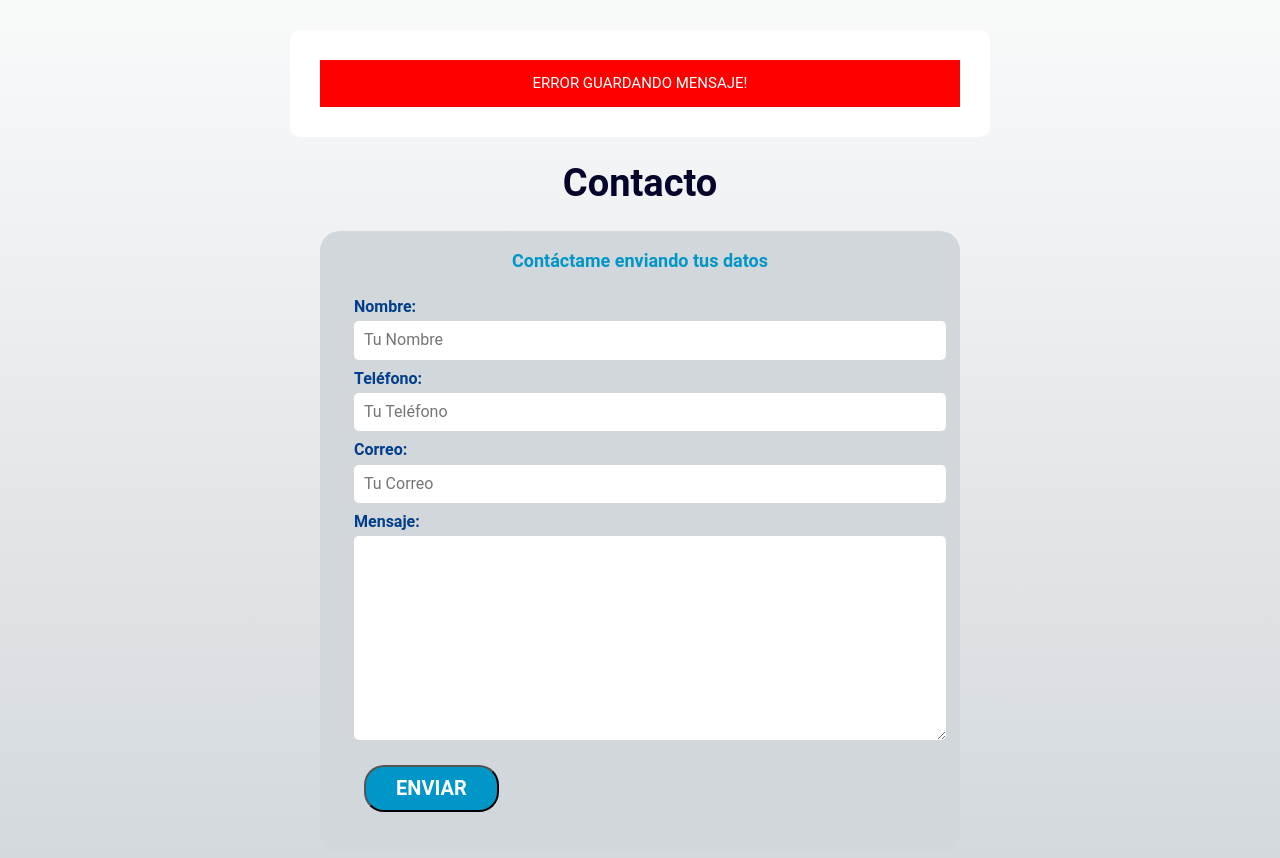
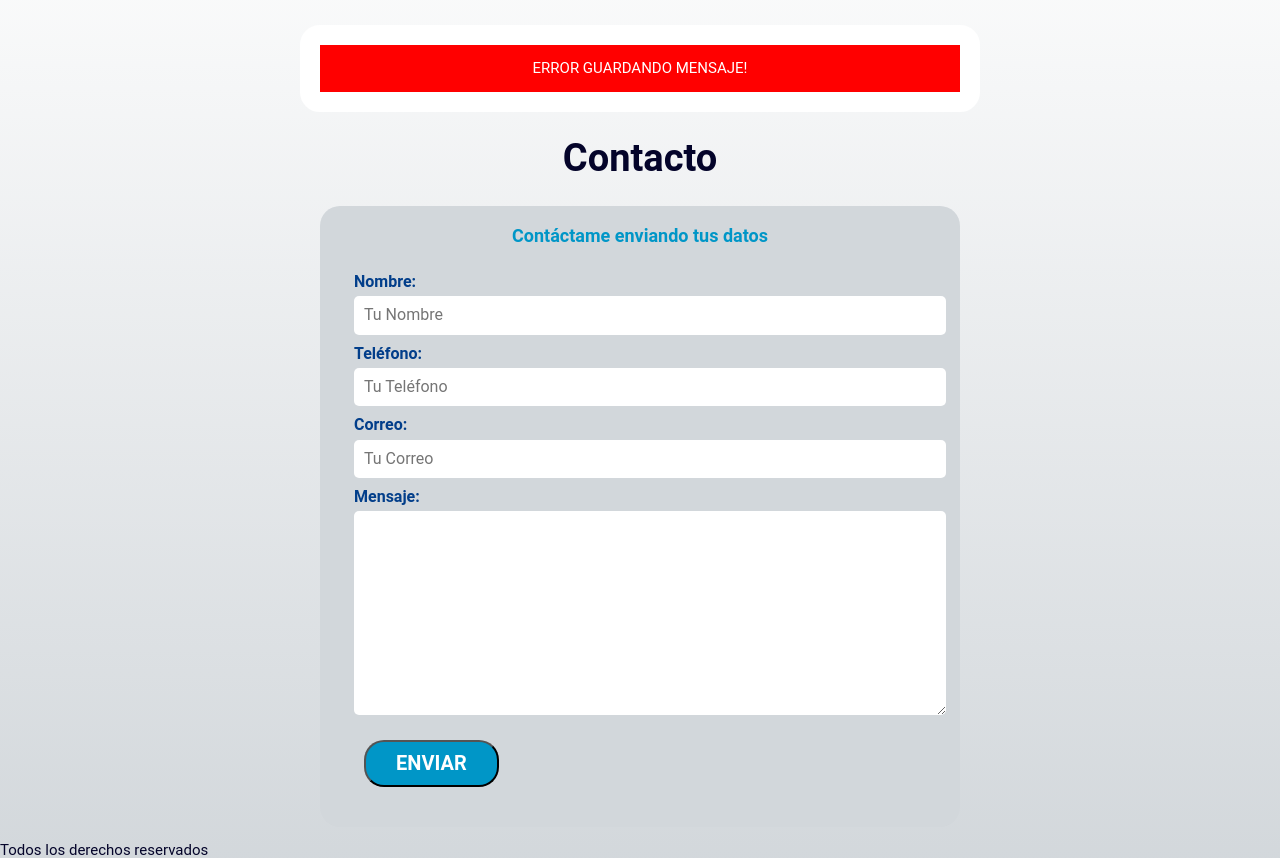
Before and after one commit to amartorells-esliceu/LandingPage, a PHP site: the page made by contacto.php in a window 1280 px wide. Shown: the part 138-996 px from the top of the page. Run offline with PHP 8.4, Linux system fonts and the light colour scheme; some web fonts are replaced.

Commit message:
Hola Mundo

```diff
--- a/css/styles.css
+++ b/css/styles.css
@@ -241,9 +241,9 @@ p{
 .mensaje{
     width: 50%;
     text-align: center;
-    border-radius: 1rem;
-    border: 3rem solid white;
-    margin-top: 3rem;
+    border-radius: 2rem;
+    border: 2rem solid white;
+    margin-top: 2.5rem;
     font-size: 3rem;
     text-transform: uppercase;
 }
```
